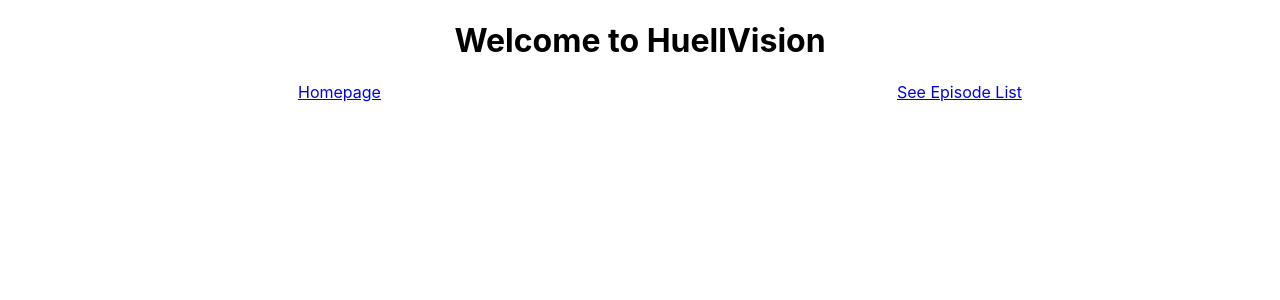
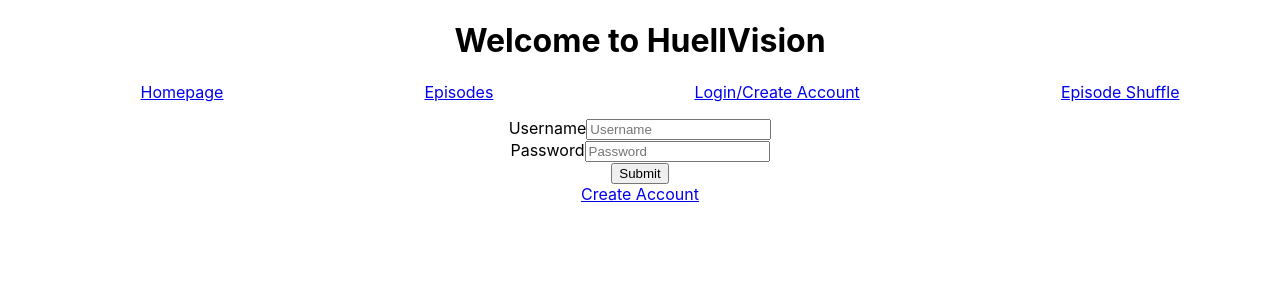
Before and after one commit to taylorhughes291/video-collector-frontend, a React (Create React App) app: page /login in a window 1280 px wide. Shown: the top 300 px of the page. Built offline with nearby package versions, Linux system fonts and the light colour scheme; no server answers.

Commit message:
added login feature with JWT

```diff
--- a/package.json
+++ b/package.json
@@ -6,10 +6,12 @@
     "@testing-library/jest-dom": "^5.12.0",
     "@testing-library/react": "^11.2.7",
     "@testing-library/user-event": "^12.8.3",
+    "dotenv": "^10.0.0",
     "react": "^17.0.2",
     "react-dom": "^17.0.2",
     "react-router-dom": "^5.2.0",
     "react-scripts": "4.0.3",
+    "reactstrap": "^8.10.0",
     "web-vitals": "^1.1.2"
   },
   "scripts": {
--- a/src/App.js
+++ b/src/App.js
@@ -1,11 +1,12 @@
 import './App.css';
 import Nav from "./components/Nav"
-import {Switch, Route} from "react-router-dom"
+import {Switch, Route, withRouter} from "react-router-dom"
 import {useState, useEffect} from "react"
 import EpisodeList from "./pages/EpisodeList"
 import Episode from "./pages/Episode"
+import Login from "./pages/Login"
 
-function App() {
+function App(props) {
   /////////////////////////////
   // Constants
   /////////////////////////////
@@ -13,6 +14,11 @@ function App() {
     status: 0,
     data: []
   })
+  const [gState, setGState] = useState({
+    token: ""
+  })
+  const [favorites, setFavorites] = useState([])
+  const [episodesViewed, setEpisodesViewed] = useState([])
   const [selectedEpisode, setSelectedEpisode] = useState({
     _id: "",
     title: "",
@@ -20,7 +26,52 @@ function App() {
     episodeType: "",
     episodeDate: ""
   })
-  const url = "https://video-collector-backend.herokuapp.com"
+  const [user, setUser] = useState("")
+  const url = process.env.REACT_APP_BACKENDURL
+
+  function getLogin(username, password) {
+    fetch(url + '/users/login/' + username + '/' + password)
+    .then((response) => response.json())
+    .then((data) => {
+      if (data.status === 200)
+      {
+        window.localStorage.setItem("token", JSON.stringify(data.accessToken))
+        setUser(data.user)
+        setGState({
+          ...gState,
+          token: data.accessToken
+        })
+        props.history.push('/home')
+      } else if (data.status === 409) {
+        alert('username does not exist')
+        props.history.push('/create')
+      } else if (data.status === 403) {
+        alert('username or password is wrong')
+      }
+    })
+  }
+
+  const handleCreate = (newUser) => {
+    fetch(url + "/users", {
+      method: "POST",
+      headers: {
+        "Content-Type": "application/json",
+      },
+      body: JSON.stringify(newUser)
+    }).then((response) => response.json())
+    .then((data) =>  {
+      console.log(data.status)
+      if(data.status === 200)
+      {
+      setUser(data.data._id)
+      props.history.push('/episodelist')
+
+      } else if (data.status === 403) {
+        alert('username already exists')
+        props.history.push('/login')
+      }
+    })
+  };
 
 
   /////////////////////////////
@@ -43,6 +94,21 @@ function App() {
     setSelectedEpisode(episodeData)
   }
 
+  const getDbData = () => {
+    const getUrl = url + "/users/" + user
+    fetch(getUrl, {
+      method: "GET",
+      headers: {
+        "Content-Type": "application/json",
+        "Authorization": `bearer ${gState.token}`
+      }
+    })
+    .then((response) => (response.json()))
+    .then((data) => {
+      setFavorites(data.data.favorites)
+      setEpisodesViewed(data.data.episodesViewed)
+    })
+  }
 
   /////////////////////////////
   // Render
@@ -51,6 +117,24 @@ function App() {
   useEffect(() => {
     getEpisodes()
   }, [])
+
+  useEffect(() => {
+    const token = JSON.parse(window.localStorage.getItem("token"))
+    if (token) {
+      setGState({
+        ...gState,
+        token
+      })
+    } else {
+      props.history.push("/login")
+    }
+  }, [])
+
+  useEffect(() => {
+    if (gState.token !== "") {
+      getDbData()
+    }
+  }, [gState])
 
   const loaded = () => {
     const homepageVideo = (
@@ -103,9 +187,23 @@ function App() {
             selectedEpisode={selectedEpisode}
           />
         </Route>
+        <Route
+          path="/login"
+        >
+          <Login
+            getLogin={getLogin}
+          />
+        </Route>
+        <Route
+          path="/shuffle"
+        >
+          <Episode
+            selectedEpisode={selectedEpisode}
+          />
+        </Route>
       </Switch>
     </div>
   );
 }
 
-export default App;
+export default withRouter(App);
--- a/src/components/Nav/index.js
+++ b/src/components/Nav/index.js
@@ -29,7 +29,17 @@ const Nav = () => {
                     <Link
                         to="/episodelist"
                     >
-                        <li>See Episode List</li>
+                        <li>Episodes</li>
+                    </Link>
+                    <Link
+                        to="/login"
+                    >
+                        <li>Login/Create Account</li>
+                    </Link>
+                    <Link
+                        to="/shuffle"
+                    >
+                        <li>Episode Shuffle</li>
                     </Link>
                 </ul>
             </nav>
--- /dev/null
+++ b/src/pages/Login.js
@@ -0,0 +1,49 @@
+import React, { useEffect } from 'react'
+import { Button, Form, FormGroup, Label, Input } from 'reactstrap';
+import {useState} from 'react'
+
+
+const Login = (props) => {
+
+    const [user, setUser] =  useState({username: "", password: ""})
+    const handleSubmit = () => {
+      props.getLogin(user.username, user.password)
+
+
+  }
+    const handleChange = (event) => {
+        console.log('handleChange - value', event.target.value)
+        console.log('handleChange - name', event.target.name)
+        const name = event.target.name
+        setUser({
+          ...user,
+          [name]: event.target.value
+        })
+      }
+      React.useEffect(() => {
+
+      }, []);
+
+
+
+    return (
+        <div id= 'form'>
+            <Form inline>
+            <FormGroup >
+                <Label for="exampleUsername" hidden>Username</Label>
+                <Input onChange={handleChange} type="username" name="username" id="exampleUsername" placeholder="Username" />
+            </FormGroup>
+            {' '}
+            <FormGroup >
+                <Label for="examplePassword" hidden>Password</Label>
+                <Input onChange={handleChange} type="password" name="password" id="examplePassword" placeholder="Password" />
+            </FormGroup>
+            {' '}
+            <Button className="btn btn-med btn-danger btn-block" onClick={handleSubmit}>Submit</Button>
+
+            </Form>
+            <a href='/create'>Create Account</a>
+        </div>
+      );
+}
+export default Login
```
Also changed, not shown: 2 other files (tests, documents, lock files or other folders).
